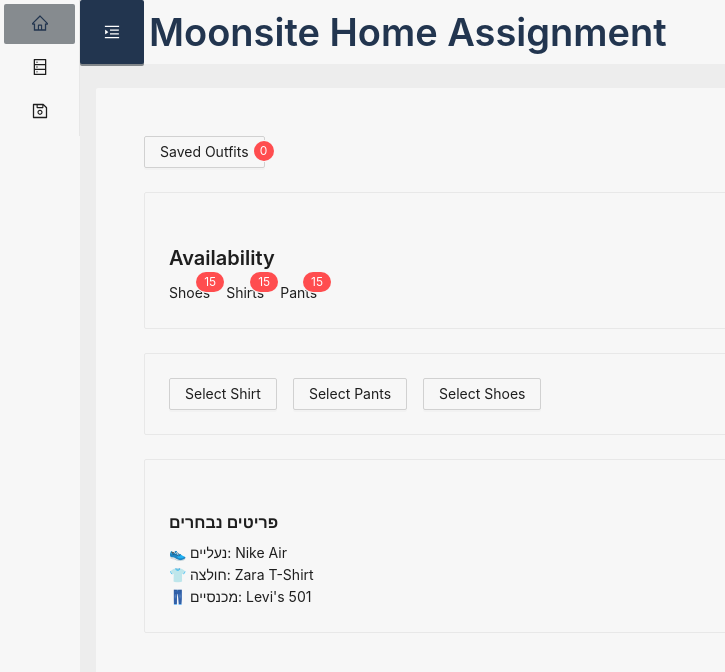
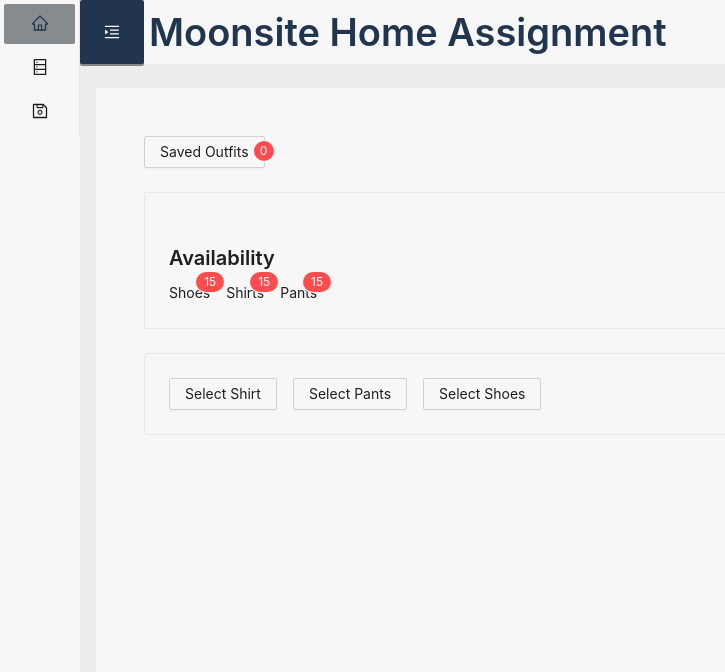
Before and after one commit to katyush0611/moonsite-home-assignment, a React (Vite) app: page / in a window 1280 px wide. Shown: the top 672 px of the page, without its empty margins (0-725 px from the left). Built offline with nearby package versions, Linux system fonts and the light colour scheme.

Commit message:
missing key fixed

```diff
--- a/src/pages/HomePage/HomePage.tsx
+++ b/src/pages/HomePage/HomePage.tsx
@@ -67,15 +67,6 @@ const HomePage: React.FC = () => {
           </Col>
         </Row>
       </Card>
-
-      <Card style={{ marginTop: 24 }}>
-        <Title level={5}>פריטים נבחרים</Title>
-        <Text>👟 נעליים: Nike Air</Text>
-        <br />
-        <Text>👕 חולצה: Zara T-Shirt</Text>
-        <br />
-        <Text>👖 מכנסיים: Levi's 501</Text>
-      </Card>
     </div>
   );
 };
--- a/src/pages/OutfitBuilder/OutfitBuilder.tsx
+++ b/src/pages/OutfitBuilder/OutfitBuilder.tsx
@@ -1,4 +1,4 @@
-import React, { useState, useEffect } from "react";
+import React, { useState } from "react";
 import { Button, Steps } from "antd";
 import GarmentsList from "../../components/GarmentsList/GarmentsList";
 import { Garment, GarmentType } from "../../models/garment.model";
@@ -34,7 +34,6 @@ const OutfitBuilder: React.FC = () => {
         break;
     }
   };
-  console.log(garmentsState.usedGarmentIds);
   const outfitBuilderSteps = () => [
     {
       key: "shirts",
--- a/src/pages/SavedOutfits/SavedOutfits.tsx
+++ b/src/pages/SavedOutfits/SavedOutfits.tsx
@@ -8,19 +8,18 @@ const SavedOutfits: React.FC = () => {
   //@ts-ignore
   const dispatch = useAppDispatch<AppDispatch>();
   const outfitsState = useAppSelector((state) => state.outfitsStore);
-
   return (
     <List
       dataSource={outfitsState.outfits}
       style={{ height: "100%", overflowY: "scroll" }}
       renderItem={(outfit) => (
-        <List.Item>
+        <List.Item key={outfit.id}>
           <Card
-            key={outfit.id}
             title={`Outfit Id - ${outfit.id}`}
             style={{ width: "100%" }}
             extra={[
               <Button
+                key={"delete-button"}
                 type="primary"
                 icon={<DeleteOutlined />}
                 onClick={() => dispatch(deleteOutfit(outfit))}
```
